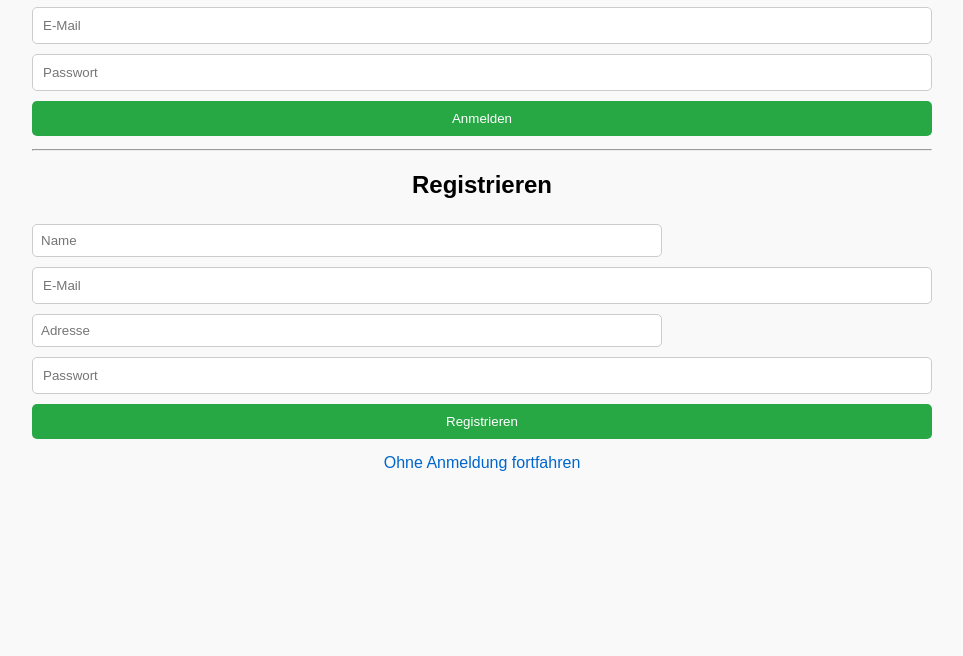
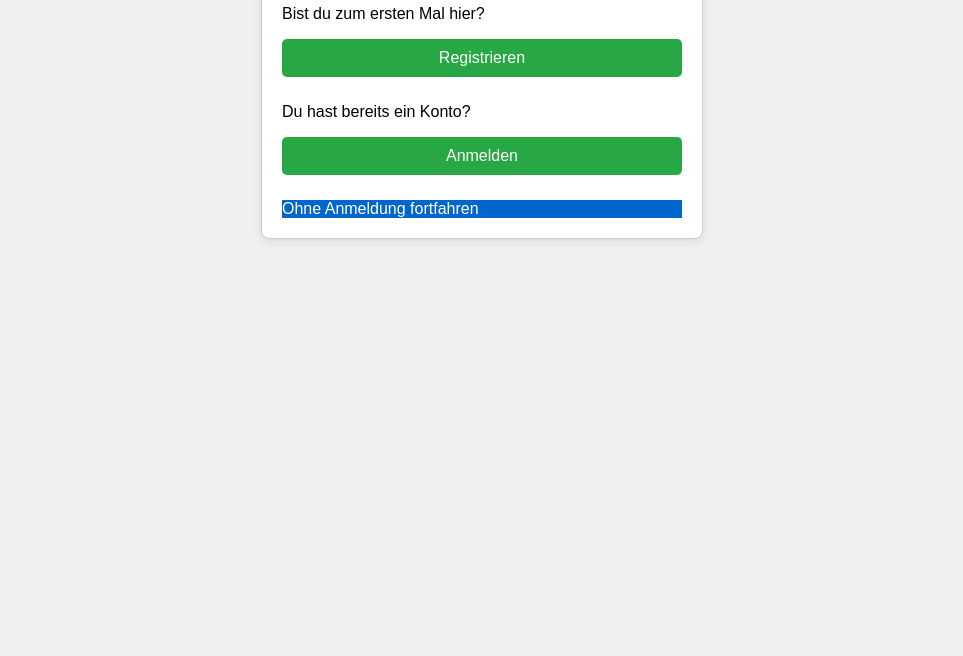
Before and after one commit to Anduru5152/Mein-shop, a plain HTML site: page index.html in a window 1280 px wide. Shown: the part 144-800 px from the top of the page, without its empty margins (158-1121 px from the left). Drawn offline with Linux system fonts and the light colour scheme.

Commit message:
Update index.html

```diff
--- a/index.html
+++ b/index.html
@@ -5,17 +5,23 @@
 <meta name="viewport" content="width=device-width, initial-scale=1.0">
 <title>Mein Shop</title>
 <style>
-body { font-family: Arial, sans-serif; background:#f9f9f9; padding:20px; max-width:900px; margin:auto; }
+body { font-family: Arial, sans-serif; background:#f0f0f0; margin:0; padding:0; }
 h1,h2 { text-align:center; margin-bottom:20px; }
-input, button { width:100%; padding:10px; margin:5px 0; border-radius:5px; border:1px solid #ccc; box-sizing:border-box;}
-button { background:#28a745; color:white; border:none; cursor:pointer; }
-button:hover { background:#218838; }
-#orSkip { text-align:center; margin-top:10px; cursor:pointer; color:#0066cc; }
-#orSkip:hover { text-decoration:underline; }
+button { cursor:pointer; border:none; border-radius:5px; padding:10px; font-size:1em; }
+button:hover { opacity:0.9; }
+input { width:100%; padding:10px; margin:5px 0 15px 0; border:1px solid #ccc; border-radius:5px; box-sizing:border-box; color:#333; }
+input::placeholder { color:#aaa; }
 
-#shopSection { display:none; }
+.center-box { max-width:400px; margin:50px auto; padding:20px; background:white; border:1px solid #ccc; border-radius:8px; box-shadow:0 2px 10px rgba(0,0,0,0.1); }
+
+.green-btn { background:#28a745; color:white; width:100%; margin-bottom:10px; }
+.blue-btn { background:#0066cc; color:white; width:100%; }
+
+#loginScreen, #registerScreen, #shopSection { display:none; }
+
+#shopSection { max-width:900px; margin:20px auto; padding:20px; background:#f9f9f9; }
 .search-cart { display:flex; justify-content:space-between; align-items:center; margin-bottom:20px; }
-input[type="text"] { width:70%; padding:8px; border-radius:5px; border:1px solid #ccc; }
+#searchInput { width:70%; padding:8px; border-radius:5px; border:1px solid #ccc; }
 .cart { position:relative; font-size:1.5em; cursor:pointer; }
 #cartCountBadge { position:absolute; bottom:-5px; right:-10px; background-color:#ff6600; color:white; border-radius:50%; width:18px; height:18px; font-size:0.75em; font-weight:bold; text-align:center; line-height:18px; display:none; }
 
@@ -30,34 +36,43 @@ button.kaufen:hover { background-color:#218838; }
 
 footer { text-align:center; margin-top:40px; padding:20px 0; border-top:1px solid #ccc; font-size:0.9em; color:#555; }
 
-@media(max-width:500px){ .produkt{ width:100%; } input[type="text"]{ width:60%; } }
+@media(max-width:500px){ .produkt{ width:100%; } #searchInput{ width:60%; } }
 </style>
 </head>
 <body>
 
-<h1>Willkommen</h1>
+<!-- STARTSCREEN -->
+<div id="startScreen" class="center-box">
+  <h1>Willkommen!</h1>
+  <p>Bist du zum ersten Mal hier?</p>
+  <button class="green-btn" onclick="showRegister()">Registrieren</button>
+  <p>Du hast bereits ein Konto?</p>
+  <button class="green-btn" onclick="showLogin()">Anmelden</button>
+  <div class="blue-btn" style="margin-top:15px;" onclick="skipLogin()">Ohne Anmeldung fortfahren</div>
+</div>
 
-<!-- LOGIN / REGISTRIERUNG -->
-<div id="loginSection">
-  <div id="loginForm">
-    <h2>Anmelden</h2>
-    <input type="email" id="loginEmail" placeholder="E-Mail">
-    <input type="password" id="loginPassword" placeholder="Passwort">
-    <button onclick="login()">Anmelden</button>
-  </div>
+<!-- REGISTRIERUNG -->
+<div id="registerScreen" class="center-box">
+  <h2>Registrierung</h2>
+  <p>Bitte füllen Sie alle Felder aus!</p>
+  <input type="text" id="regFirst" placeholder="Vorname">
+  <input type="text" id="regLast" placeholder="Nachname">
+  <input type="text" id="regAddress" placeholder="Straße, Hausnummer, Postleitzahl">
+  <input type="email" id="regEmail" placeholder="E-Mail-Adresse">
+  <input type="password" id="regPassword" placeholder="Passwort">
+  <input type="password" id="regPassword2" placeholder="Passwort wiederholen">
+  <button class="green-btn" onclick="register()">Registrieren</button>
+  <div class="blue-btn" onclick="backToStart()">Zurück</div>
+</div>
 
-  <hr>
-
-  <div id="registerForm">
-    <h2>Registrieren</h2>
-    <input type="text" id="regName" placeholder="Name">
-    <input type="email" id="regEmail" placeholder="E-Mail">
-    <input type="text" id="regAddress" placeholder="Adresse">
-    <input type="password" id="regPassword" placeholder="Passwort">
-    <button onclick="register()">Registrieren</button>
-  </div>
-
-  <div id="orSkip" onclick="skipLogin()">Ohne Anmeldung fortfahren</div>
+<!-- LOGIN -->
+<div id="loginScreen" class="center-box">
+  <h2>Anmelden</h2>
+  <p>Bitte geben Sie die Daten ein, die Sie bei der Registrierung benutzt haben!</p>
+  <input type="email" id="loginEmail" placeholder="E-Mail-Adresse">
+  <input type="password" id="loginPassword" placeholder="Passwort">
+  <button class="green-btn" onclick="login()">Anmelden</button>
+  <div class="blue-btn" onclick="backToStart()">Zurück</div>
 </div>
 
 <!-- SHOP -->
@@ -79,35 +94,30 @@ footer { text-align:center; margin-top:40px; padding:20px 0; border-top:1px soli
       <div class="preis">29,99 €</div>
       <button class="kaufen" onclick="buyProduct('Produkt 1')">Jetzt kaufen</button>
     </div>
-
     <div class="produkt" data-name="Produkt 2">
       <img src="https://via.placeholder.com/300x200?text=Produkt+2" alt="Produkt 2">
       <div class="name">Produkt 2</div>
       <div class="preis">19,99 €</div>
       <button class="kaufen" onclick="buyProduct('Produkt 2')">Jetzt kaufen</button>
     </div>
-
     <div class="produkt" data-name="Produkt 3">
       <img src="https://via.placeholder.com/300x200?text=Produkt+3" alt="Produkt 3">
       <div class="name">Produkt 3</div>
       <div class="preis">39,99 €</div>
       <button class="kaufen" onclick="buyProduct('Produkt 3')">Jetzt kaufen</button>
     </div>
-
     <div class="produkt" data-name="Produkt 4">
       <img src="https://via.placeholder.com/300x200?text=Produkt+4" alt="Produkt 4">
       <div class="name">Produkt 4</div>
       <div class="preis">24,99 €</div>
       <button class="kaufen" onclick="buyProduct('Produkt 4')">Jetzt kaufen</button>
     </div>
-
     <div class="produkt" data-name="Produkt 5">
       <img src="https://via.placeholder.com/300x200?text=Produkt+5" alt="Produkt 5">
       <div class="name">Produkt 5</div>
       <div class="preis">14,99 €</div>
       <button class="kaufen" onclick="buyProduct('Produkt 5')">Jetzt kaufen</button>
     </div>
-
     <div class="produkt" data-name="Produkt 6">
       <img src="https://via.placeholder.com/300x200?text=Produkt+6" alt="Produkt 6">
       <div class="name">Produkt 6</div>
@@ -124,67 +134,60 @@ footer { text-align:center; margin-top:40px; padding:20px 0; border-top:1px soli
 </div>
 
 <script>
-let cart = 0;
+let cart=0;
 
-function showShop() {
-  document.getElementById('loginSection').style.display='none';
-  document.getElementById('shopSection').style.display='block';
-}
+// Bildschirm wechseln
+function showRegister(){ document.getElementById('startScreen').style.display='none'; document.getElementById('registerScreen').style.display='block'; }
+function showLogin(){ document.getElementById('startScreen').style.display='none'; document.getElementById('loginScreen').style.display='block'; }
+function backToStart(){ document.getElementById('registerScreen').style.display='none'; document.getElementById('loginScreen').style.display='none'; document.getElementById('startScreen').style.display='block'; }
+function skipLogin(){ localStorage.removeItem('user'); document.getElementById('startScreen').style.display='none'; document.getElementById('shopSection').style.display='block'; }
 
 // Registrierung
 function register(){
-  const name=document.getElementById('regName').value;
+  const first=document.getElementById('regFirst').value;
+  const last=document.getElementById('regLast').value;
+  const address=document.getElementById('regAddress').value;
   const email=document.getElementById('regEmail').value;
-  const address=document.getElementById('regAddress').value;
-  const password=document.getElementById('regPassword').value;
-  if(!name || !email || !address || !password){ alert("Bitte alle Felder ausfüllen!"); return; }
-  localStorage.setItem('user',JSON.stringify({name,email,address,password}));
+  const pass=document.getElementById('regPassword').value;
+  const pass2=document.getElementById('regPassword2').value;
+  if(!first||!last||!address||!email||!pass||!pass2){ alert("Bitte alle Felder ausfüllen!"); return; }
+  if(pass!==pass2){ alert("Passwörter stimmen nicht überein!"); return; }
+  localStorage.setItem('user',JSON.stringify({first,last,address,email,password:pass}));
   alert("Registrierung erfolgreich!");
-  showShop();
+  document.getElementById('registerScreen').style.display='none';
+  document.getElementById('shopSection').style.display='block';
 }
 
 // Login
 function login(){
   const email=document.getElementById('loginEmail').value;
-  const password=document.getElementById('loginPassword').value;
+  const pass=document.getElementById('loginPassword').value;
   const user=JSON.parse(localStorage.getItem('user'));
-  if(user && user.email===email && user.password===password){
+  if(user&&user.email===email&&user.password===pass){
     alert("Login erfolgreich!");
-    showShop();
+    document.getElementById('loginScreen').style.display='none';
+    document.getElementById('shopSection').style.display='block';
   } else { alert("Falsche E-Mail oder Passwort!"); }
 }
 
-// Ohne Anmeldung
-function skipLogin(){
-  localStorage.removeItem('user');
-  showShop();
-}
-
-// Produkt kaufen
-function buyProduct(productName){
-  const user = JSON.parse(localStorage.getItem('user'));
-  if(!user){
-    alert("Bitte melde dich zuerst an!");
-    return;
-  }
+// Kaufen
+function buyProduct(name){
+  const user=JSON.parse(localStorage.getItem('user'));
+  if(!user){ alert("Bitte melde dich zuerst an!"); return; }
   cart++;
-  const badge = document.getElementById('cartCountBadge');
+  const badge=document.getElementById('cartCountBadge');
   badge.style.display='inline-block';
   badge.innerText=cart;
-
-  const subject="Bestellung "+productName;
-  const body="Ich möchte "+productName+" kaufen 😁\nAdresse: "+user.address;
+  const subject="Bestellung "+name;
+  const body="Ich möchte "+name+" kaufen 😁\nAdresse: "+user.address;
   window.location.href="mailto:online.shop551552@gmail.com?subject="+encodeURIComponent(subject)+"&body="+encodeURIComponent(body);
 }
 
-// Suchfunktion
+// Suche
 function searchProducts(){
   const input=document.getElementById('searchInput').value.toLowerCase();
   const products=document.getElementById('produkteContainer').children;
-  for(let product of products){
-    const name=product.getAttribute('data-name').toLowerCase();
-    product.style.display=name.includes(input)?'block':'none';
-  }
+  for(let p of products){ const name=p.getAttribute('data-name').toLowerCase(); p.style.display=name.includes(input)?'block':'none'; }
 }
 </script>
 
```
